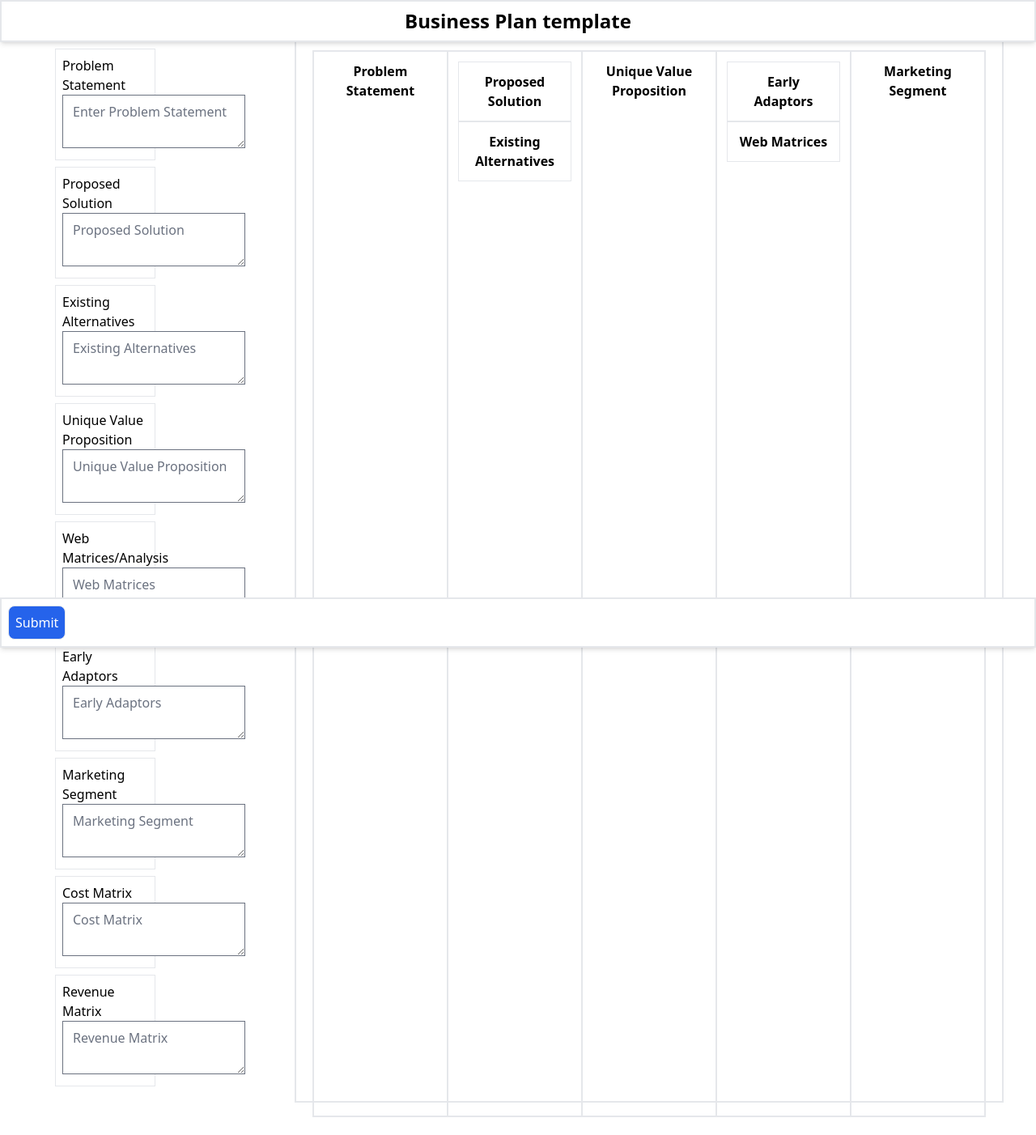
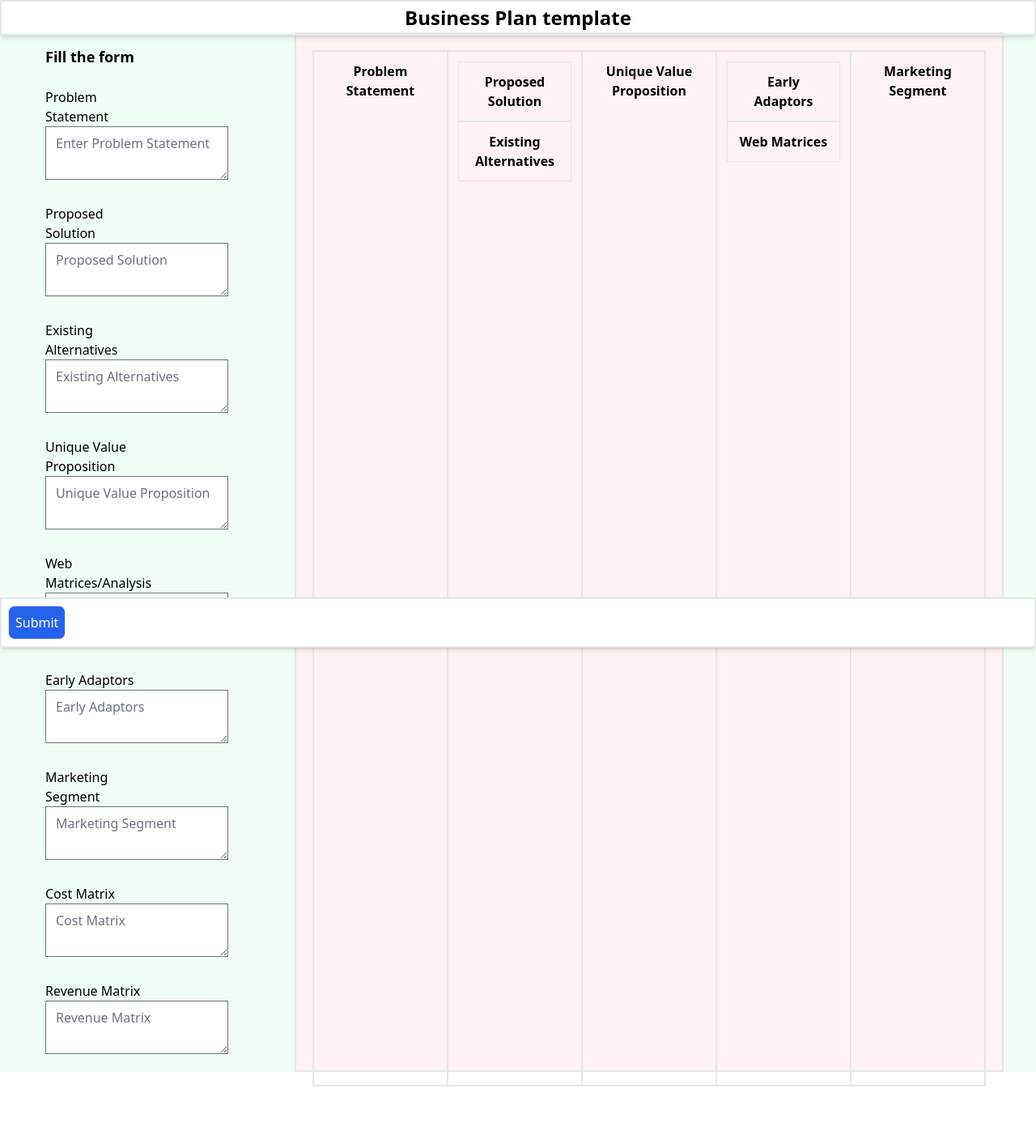
Before and after one commit to kalburgimanjunath/business-plan-template, a Next.js app: page / in a window 1280 px wide. Shown: the whole page at 81% size. After the commit the page ends 1364 px from the top, so only its background shows below. Built offline with nearby package versions, Linux system fonts and the light colour scheme.

Commit message:
1 file modified

```diff
--- a/pages/index.js
+++ b/pages/index.js
@@ -23,7 +23,7 @@ export default function Home() {
 
   const FormBusinessPlan = () => {
     return (
-      <div className="w-full sticky top-0 left-0 bg-white ">
+      <div className="w-full ">
         <Formik
           initialValues={{
             problemStatement: '',
@@ -80,8 +80,9 @@ export default function Home() {
             isSubmitting,
             /* and other goodies */
           }) => (
-            <form onSubmit={handleSubmit} className="row m-5">
-              <div className="form-group border border-primary p-2 m-2">
+            <form onSubmit={handleSubmit} className="">
+              <div className="row font-bold p-2 m-2 text-lg">Fill the form</div>
+              <div className="form-group p-2 m-2">
                 <label htmlFor="problemStatement">Problem Statement</label>
                 <textarea
                   type="text"
@@ -98,7 +99,7 @@ export default function Home() {
                   touched.problemStatement &&
                   errors.problemStatement}
               </div>
-              <div className="form-group border border-primary p-2 m-2">
+              <div className="form-group p-2 m-2">
                 <label htmlFor="proposedStatement">Proposed Solution</label>
                 <textarea
                   type="text"
@@ -113,7 +114,7 @@ export default function Home() {
                   touched.proposedStatement &&
                   errors.proposedStatement}
               </div>
-              <div className="form-group border border-primary p-2 m-2">
+              <div className="form-group p-2 m-2">
                 <label htmlFor="existingAlternatives">
                   Existing Alternatives
                 </label>
@@ -131,7 +132,7 @@ export default function Home() {
                   errors.existingAlternatives}
               </div>
 
-              <div className="form-group border border-primary p-2 m-2">
+              <div className="form-group p-2 m-2">
                 <label htmlFor="uniqueValue">Unique Value Proposition</label>
                 <textarea
                   type="text"
@@ -146,7 +147,7 @@ export default function Home() {
                   touched.uniqueValue &&
                   errors.uniqueValue}
               </div>
-              <div className="form-group border border-primary p-2 m-2">
+              <div className="form-group p-2 m-2">
                 <label htmlFor="webmatrices">Web Matrices/Analysis</label>
                 <textarea
                   type="text"
@@ -161,7 +162,7 @@ export default function Home() {
                   touched.uniqueValue &&
                   errors.uniqueValue}
               </div>
-              <div className="form-group border border-primary p-2 m-2">
+              <div className="form-group p-2 m-2">
                 <label htmlFor="earlyAdaptors">Early Adaptors</label>
                 <textarea
                   type="text"
@@ -176,7 +177,7 @@ export default function Home() {
                   touched.earlyAdaptors &&
                   errors.earlyAdaptors}
               </div>
-              <div className="form-group border border-primary p-2 m-2">
+              <div className="form-group p-2 m-2">
                 <label htmlFor="marketingSegment">Marketing Segment</label>
                 <textarea
                   type="text"
@@ -192,7 +193,7 @@ export default function Home() {
                   errors.marketingSegment}
               </div>
 
-              <div className="form-group border border-primary p-2 m-2">
+              <div className="form-group p-2 m-2">
                 <label htmlFor="costMatrix">Cost Matrix</label>
                 <textarea
                   type="text"
@@ -205,7 +206,7 @@ export default function Home() {
                 />
                 {errors.costMatrix && touched.costMatrix && errors.costMatrix}
               </div>
-              <div className="form-group border border-primary p-2 m-2">
+              <div className="form-group p-2 m-2">
                 <label htmlFor="revenueMatrix">Revenue Matrix</label>
                 <textarea
                   type="text"
@@ -277,8 +278,8 @@ export default function Home() {
     );
   };
   return (
-    <div>
-      <div className="row border-2 shadow-md p-2 fixed top-0 w-full bg-white z-10">
+    <div className="bg-green-50">
+      <div className="row border-2 shadow-md p-1 fixed top-0 w-full z-10">
         <div className="col font-bold text-2xl text-center">
           Business Plan template
         </div>
@@ -287,7 +288,7 @@ export default function Home() {
         <div className="col col-span-1">
           <FormBusinessPlan />
         </div>
-        <div className="col ml-5 border-2 text-center col-span-3">
+        <div className="col ml-5 border-2 text-center col-span-3 bg-red-50 ">
           <Preview />
         </div>
       </div>
```
